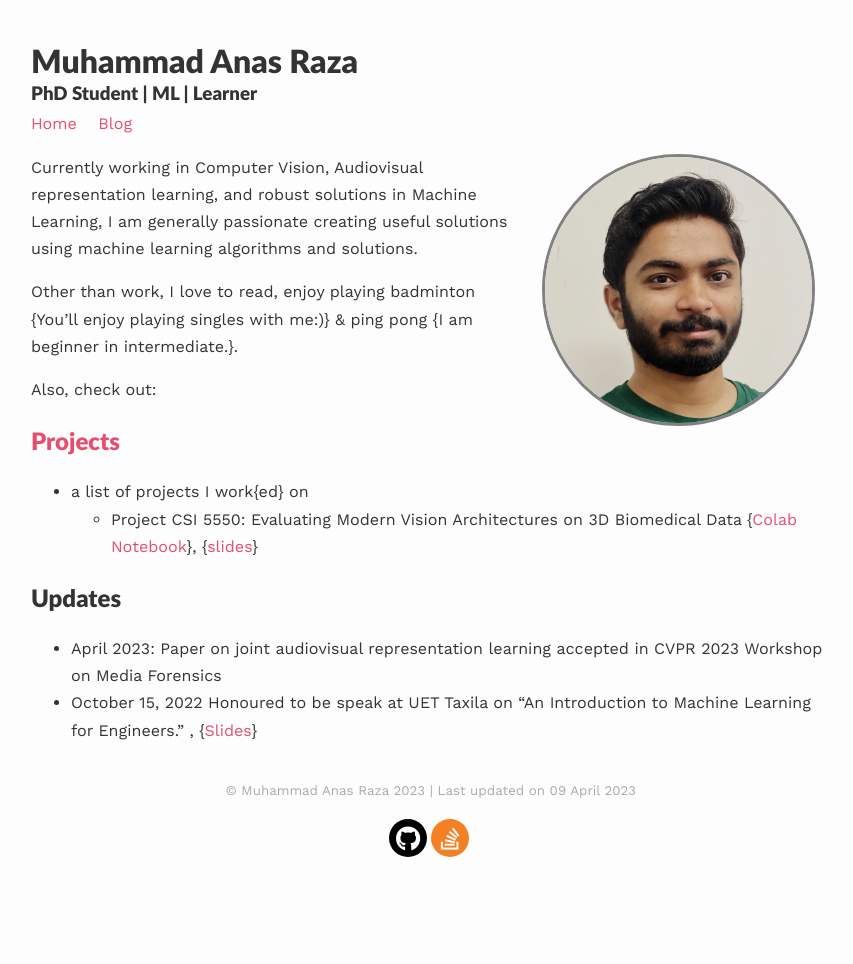
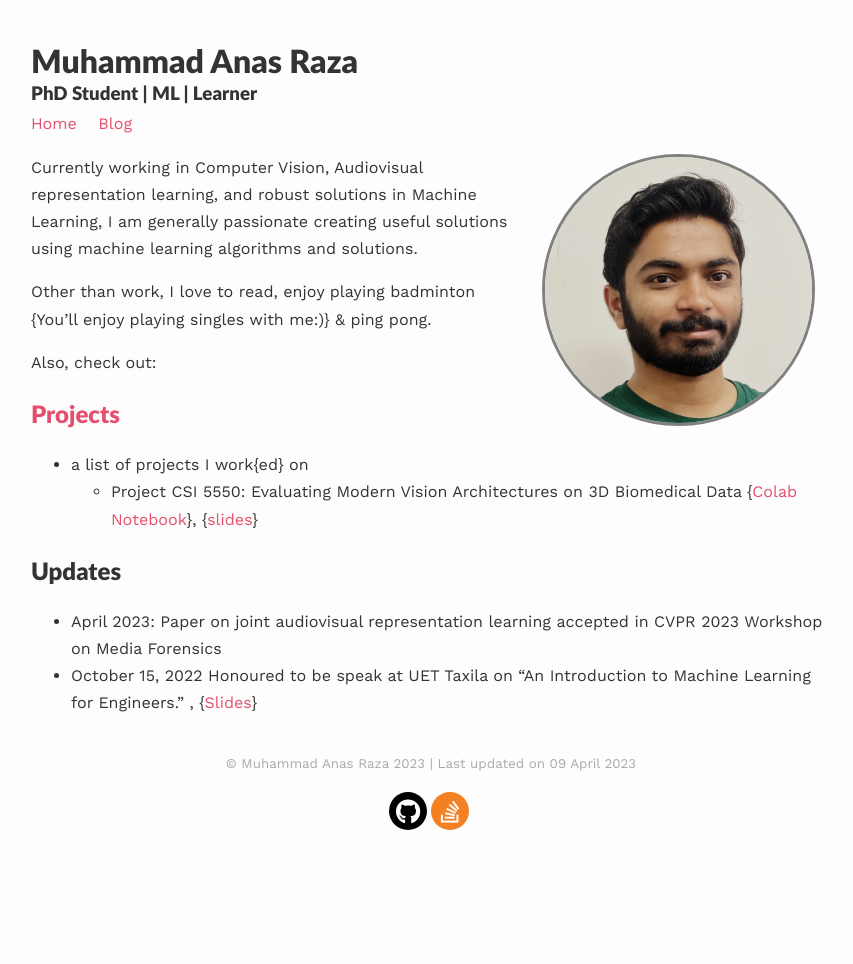
Before and after one commit to anas-rz/anas-rz.github.io, a Jekyll site: the page built from index.md, in a window 1280 px wide. Shown: the whole page, without its empty margins (209-1062 px from the left). Built offline with Jekyll 4.4.1, drawn with Linux system fonts in a browser that asks for light colours; nearby versions of some CDN libraries; a script that is not in the unit is left out.

Commit message:
Update index.md

```diff
--- a/index.md
+++ b/index.md
@@ -9,7 +9,7 @@ published: true
 Currently working in Computer Vision, Audiovisual representation learning, and robust solutions in Machine Learning, I am generally passionate creating useful solutions using machine learning algorithms and solutions.
 
 
-Other than work, I love to read, enjoy playing badminton {You'll enjoy playing singles with me:)} & ping pong {I am beginner in intermediate.}.
+Other than work, I love to read, enjoy playing badminton {You'll enjoy playing singles with me:)} & ping pong.
 
 Also, check out:
 
```
